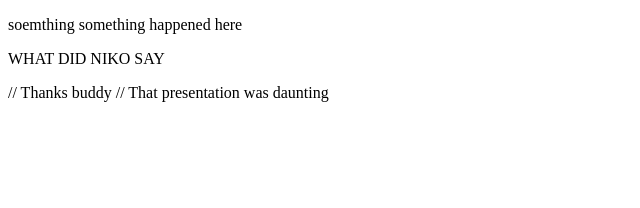
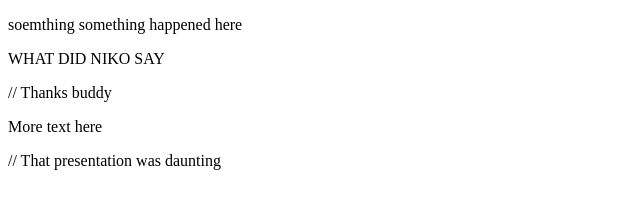
Before and after one commit to bobbypwang/the-90s-jimmy, a plain HTML site: page index.html in a window 1280 px wide. Shown: the whole page, without its empty margins (0-640 px from the left). Drawn offline with Linux system fonts and the light colour scheme.

Commit message:
Added additional text to index.html.

```diff
--- a/index.html
+++ b/index.html
@@ -19,7 +19,8 @@
 
 <p>WHAT DID NIKO SAY </p>
 
-<p>// Thanks buddy
+<p>// Thanks buddy</p>
+<p>More text here</p>
         // That presentation was daunting</p>
         <script src="" async defer></script>
     </body>
```
